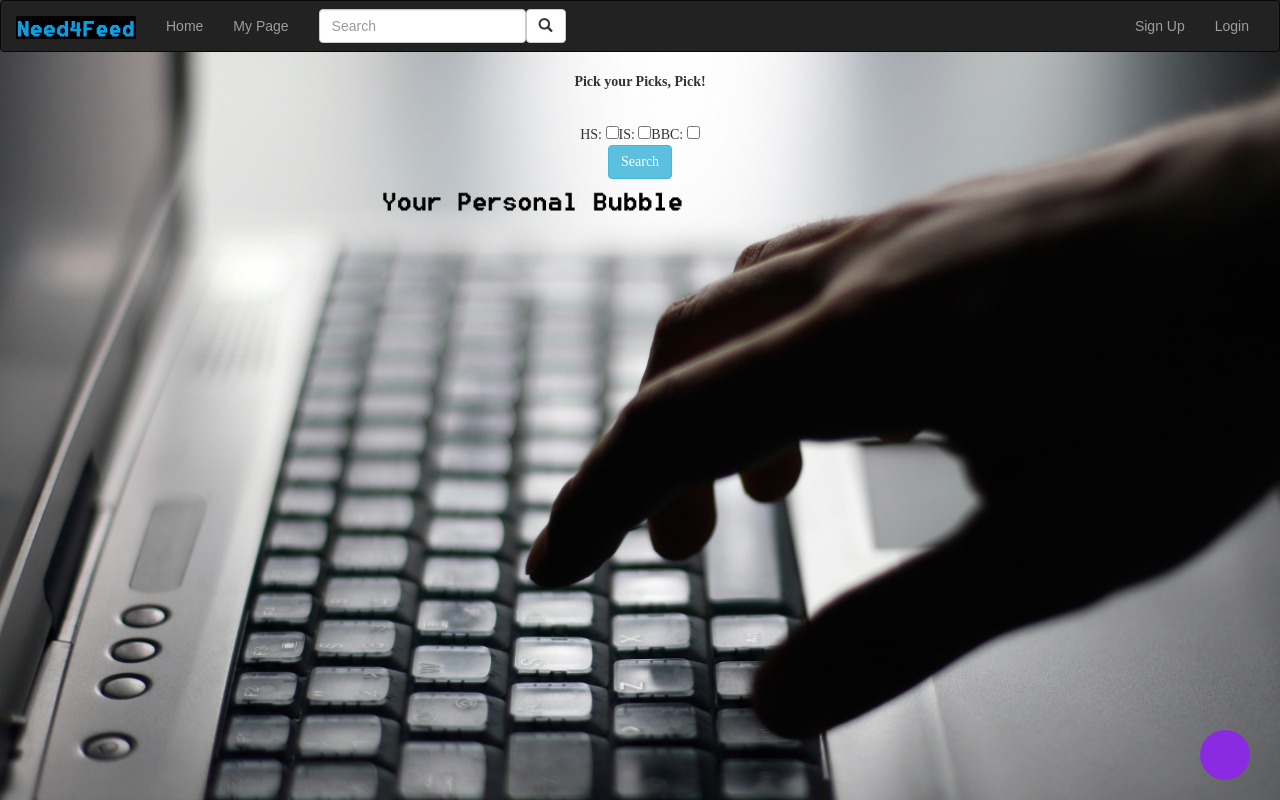
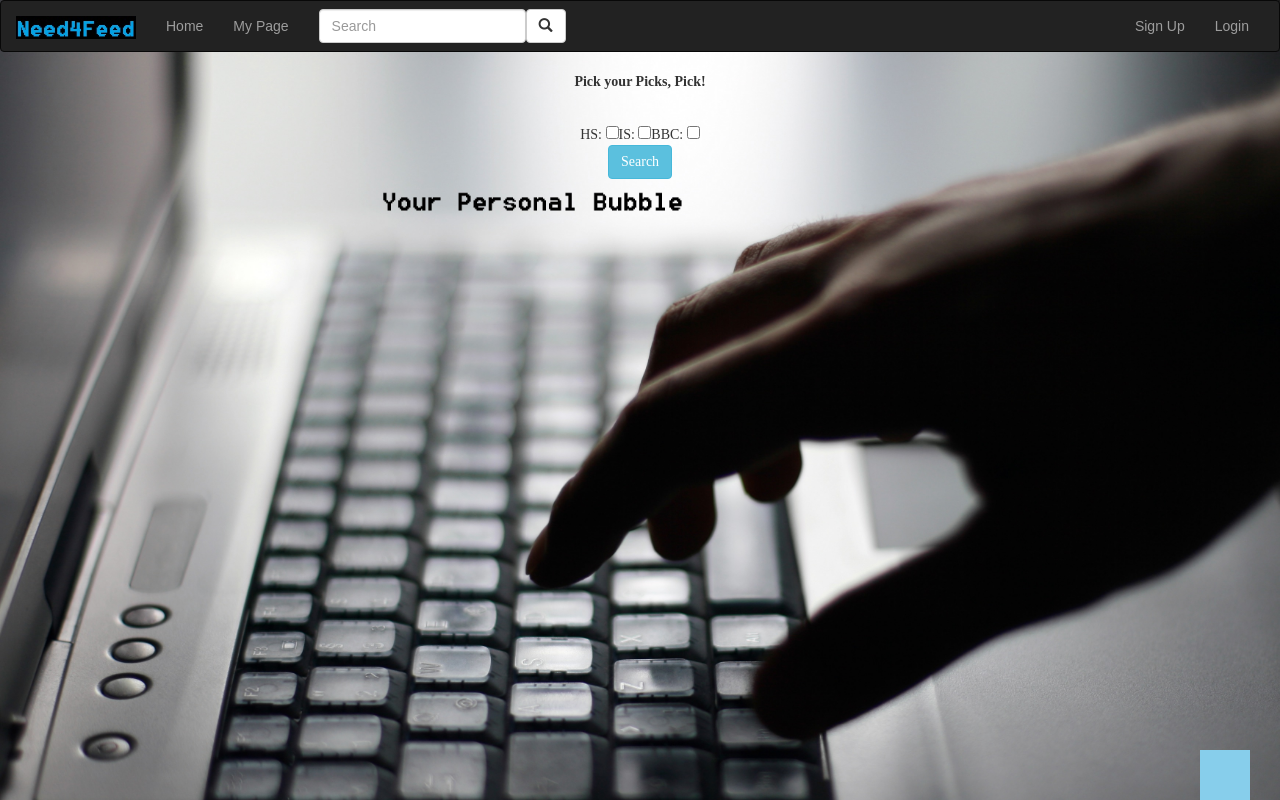
Before and after one commit to JohannaJe/loppuprojekti_Front, a React (Create React App) app: page /home in a window 1280 px wide. Built offline with nearby package versions, Linux system fonts and the light colour scheme; some icons are missing.

Commit message:
to top button

```diff
--- a/src/komponentit/Vaihtoehdot.css
+++ b/src/komponentit/Vaihtoehdot.css
@@ -15,18 +15,18 @@
 }
 
 .myBtn {
-    border-radius: 35px;
+
     width: 50px;
     height: 50px;
     display: block;
     position: fixed;
-    bottom: 20px;
+    bottom: 0px;
     right: 30px;
     z-index: 99;
     font-size: 18px;
     border: none;
     outline: none;
-    background-color: blueviolet;
+    background-color: skyblue;
     color: white;
     cursor: pointer;
     padding: 15px;
```
